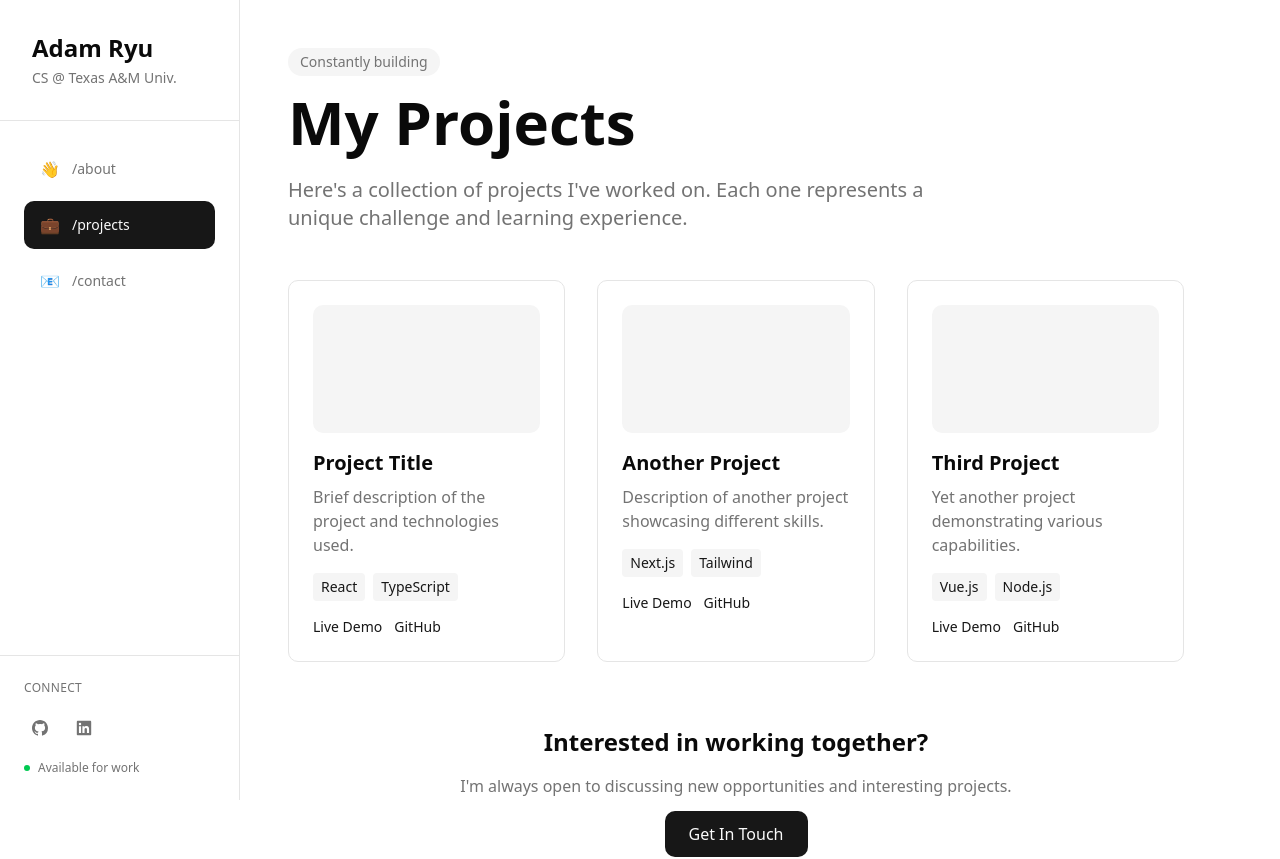
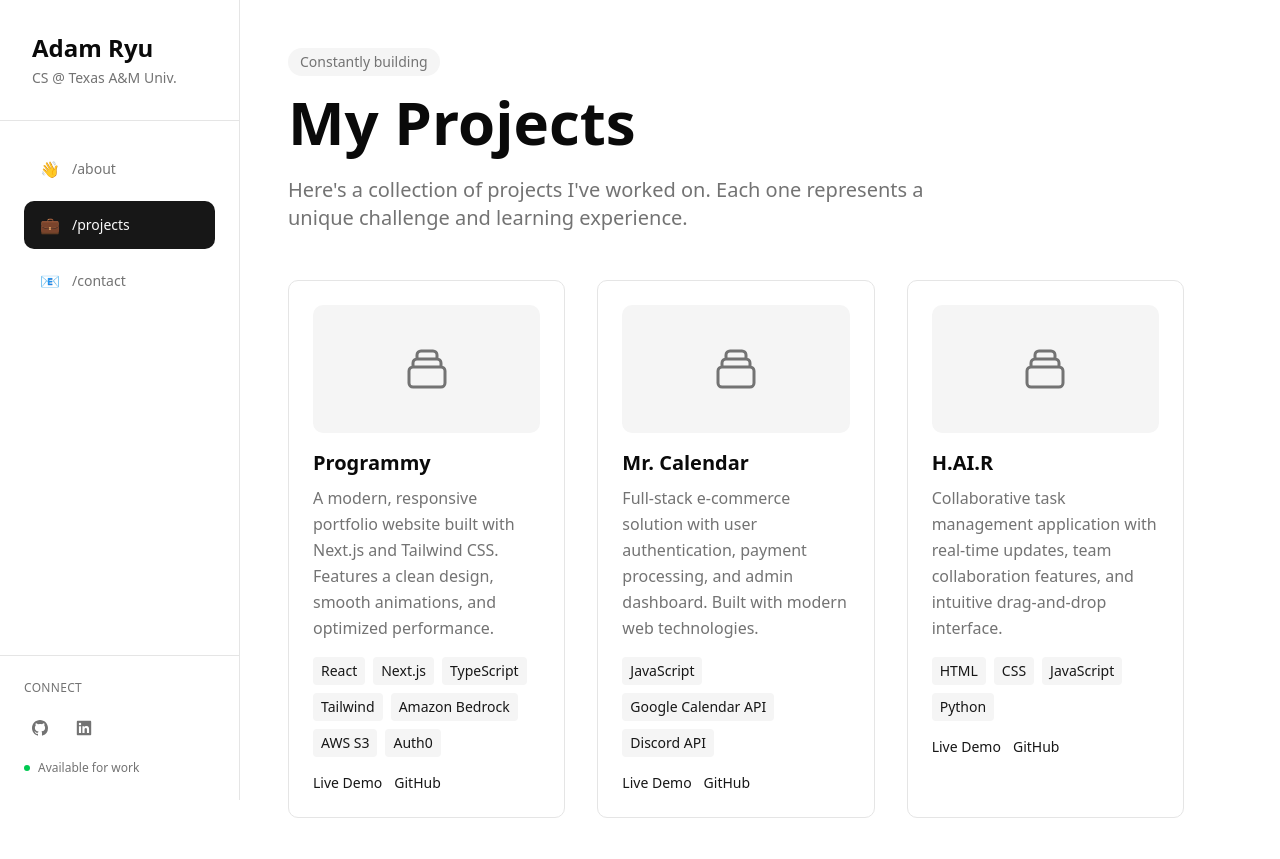
Before and after one commit to adavidryu/portfolio, a Next.js app: page /projects in a window 1280 px wide. Shown: the top 859 px of the page. Built offline with nearby package versions, Linux system fonts and the light colour scheme.

Commit message:
feat: turn project cards into components

```diff
--- a/app/projects/page.tsx
+++ b/app/projects/page.tsx
@@ -1,7 +1,33 @@
 import SideNav from '../../components/SideNav';
 import ContentArea from '../../components/ContentArea';
+import ProjectCard from '../../components/ProjectCard';
 
 export default function Projects() {
+  // Sample project data - you can move this to a separate file later
+  const projects = [
+    {
+      title: "Programmy",
+      description: "A modern, responsive portfolio website built with Next.js and Tailwind CSS. Features a clean design, smooth animations, and optimized performance.",
+      technologies: ["React", "Next.js", "TypeScript", "Tailwind", "Amazon Bedrock", "AWS S3", "Auth0"],
+      liveUrl: "https://your-portfolio.com",
+      githubUrl: "https://github.com/adavidryu/portfolio"
+    },
+    {
+      title: "Mr. Calendar",
+      description: "Full-stack e-commerce solution with user authentication, payment processing, and admin dashboard. Built with modern web technologies.",
+      technologies: ["JavaScript", "Google Calendar API", "Discord API"],
+      liveUrl: "https://your-ecommerce.com",
+      githubUrl: "https://github.com/adavidryu/ecommerce"
+    },
+    {
+      title: "H.AI.R",
+      description: "Collaborative task management application with real-time updates, team collaboration features, and intuitive drag-and-drop interface.",
+      technologies: ["HTML", "CSS", "JavaScript", "Python"],
+      liveUrl: "https://your-taskapp.com",
+      githubUrl: "https://github.com/adavidryu/taskapp"
+    }
+  ];
+
   return (
     <div className="min-h-screen bg-background text-foreground flex relative">
       <SideNav currentPage="projects" />
@@ -23,97 +49,16 @@ export default function Projects() {
 
           {/* Projects Grid */}
           <div className="grid gap-8 md:grid-cols-2 lg:grid-cols-3">
-            {/* Project Card Template */}
-            <div className="border border-border rounded-lg p-6 hover:shadow-lg transition-shadow">
-              <div className="aspect-video bg-muted rounded-lg mb-4"></div>
-              <h3 className="text-xl font-semibold mb-2">Project Title</h3>
-              <p className="text-muted-foreground mb-4">
-                Brief description of the project and technologies used.
-              </p>
-              <div className="flex gap-2 mb-4">
-                <span className="px-2 py-1 bg-secondary text-secondary-foreground text-sm rounded">
-                  React
-                </span>
-                <span className="px-2 py-1 bg-secondary text-secondary-foreground text-sm rounded">
-                  TypeScript
-                </span>
-              </div>
-              <div className="flex gap-3">
-                <a
-                  href="#"
-                  className="text-sm text-primary hover:underline"
-                >
-                  Live Demo
-                </a>
-                <a
-                  href="#"
-                  className="text-sm text-primary hover:underline"
-                >
-                  GitHub
-                </a>
-              </div>
-            </div>
-
-            {/* Duplicate cards for demo */}
-            <div className="border border-border rounded-lg p-6 hover:shadow-lg transition-shadow">
-              <div className="aspect-video bg-muted rounded-lg mb-4"></div>
-              <h3 className="text-xl font-semibold mb-2">Another Project</h3>
-              <p className="text-muted-foreground mb-4">
-                Description of another project showcasing different skills.
-              </p>
-              <div className="flex gap-2 mb-4">
-                <span className="px-2 py-1 bg-secondary text-secondary-foreground text-sm rounded">
-                  Next.js
-                </span>
-                <span className="px-2 py-1 bg-secondary text-secondary-foreground text-sm rounded">
-                  Tailwind
-                </span>
-              </div>
-              <div className="flex gap-3">
-                <a
-                  href="#"
-                  className="text-sm text-primary hover:underline"
-                >
-                  Live Demo
-                </a>
-                <a
-                  href="#"
-                  className="text-sm text-primary hover:underline"
-                >
-                  GitHub
-                </a>
-              </div>
-            </div>
-
-            <div className="border border-border rounded-lg p-6 hover:shadow-lg transition-shadow">
-              <div className="aspect-video bg-muted rounded-lg mb-4"></div>
-              <h3 className="text-xl font-semibold mb-2">Third Project</h3>
-              <p className="text-muted-foreground mb-4">
-                Yet another project demonstrating various capabilities.
-              </p>
-              <div className="flex gap-2 mb-4">
-                <span className="px-2 py-1 bg-secondary text-secondary-foreground text-sm rounded">
-                  Vue.js
-                </span>
-                <span className="px-2 py-1 bg-secondary text-secondary-foreground text-sm rounded">
-                  Node.js
-                </span>
-              </div>
-              <div className="flex gap-3">
-                <a
-                  href="#"
-                  className="text-sm text-primary hover:underline"
-                >
-                  Live Demo
-                </a>
-                <a
-                  href="#"
-                  className="text-sm text-primary hover:underline"
-                >
-                  GitHub
-                </a>
-              </div>
-            </div>
+            {projects.map((project, index) => (
+              <ProjectCard
+                key={index}
+                title={project.title}
+                description={project.description}
+                technologies={project.technologies}
+                liveUrl={project.liveUrl}
+                githubUrl={project.githubUrl}
+              />
+            ))}
           </div>
 
           {/* Call to Action */}
--- /dev/null
+++ b/components/ProjectCard.tsx
@@ -0,0 +1,82 @@
+interface ProjectCardProps {
+  title: string;
+  description: string;
+  technologies: string[];
+  liveUrl?: string;
+  githubUrl?: string;
+  imageUrl?: string;
+}
+
+export default function ProjectCard({
+  title,
+  description,
+  technologies,
+  liveUrl,
+  githubUrl,
+  imageUrl
+}: ProjectCardProps) {
+  return (
+    <div className="border border-border rounded-lg p-6 hover:shadow-lg transition-shadow">
+      {/* Project Image/Thumbnail */}
+      <div className="aspect-video bg-muted rounded-lg mb-4 overflow-hidden">
+        {imageUrl ? (
+          <img
+            src={imageUrl}
+            alt={title}
+            className="w-full h-full object-cover"
+          />
+        ) : (
+          <div className="w-full h-full bg-muted flex items-center justify-center text-muted-foreground">
+            <svg className="w-12 h-12" fill="none" stroke="currentColor" viewBox="0 0 24 24">
+              <path strokeLinecap="round" strokeLinejoin="round" strokeWidth={1.5} d="M19 11H5m14 0a2 2 0 012 2v6a2 2 0 01-2 2H5a2 2 0 01-2-2v-6a2 2 0 012-2m14 0V9a2 2 0 00-2-2M5 11V9a2 2 0 012-2m0 0V5a2 2 0 012-2h6a2 2 0 012 2v2M7 7h10" />
+            </svg>
+          </div>
+        )}
+      </div>
+
+      {/* Project Title */}
+      <h3 className="text-xl font-semibold mb-2">{title}</h3>
+
+      {/* Project Description */}
+      <p className="text-muted-foreground mb-4 leading-relaxed">
+        {description}
+      </p>
+
+      {/* Technology Tags */}
+      <div className="flex flex-wrap gap-2 mb-4">
+        {technologies.map((tech, index) => (
+          <span
+            key={index}
+            className="px-2 py-1 bg-secondary text-secondary-foreground text-sm rounded"
+          >
+            {tech}
+          </span>
+        ))}
+      </div>
+
+      {/* Project Links */}
+      <div className="flex gap-3">
+        {liveUrl && (
+          <a
+            href={liveUrl}
+            target="_blank"
+            rel="noopener noreferrer"
+            className="text-sm text-primary hover:underline font-medium"
+          >
+            Live Demo
+          </a>
+        )}
+        {githubUrl && (
+          <a
+            href={githubUrl}
+            target="_blank"
+            rel="noopener noreferrer"
+            className="text-sm text-primary hover:underline font-medium"
+          >
+            GitHub
+          </a>
+        )}
+      </div>
+    </div>
+  );
+}
```
